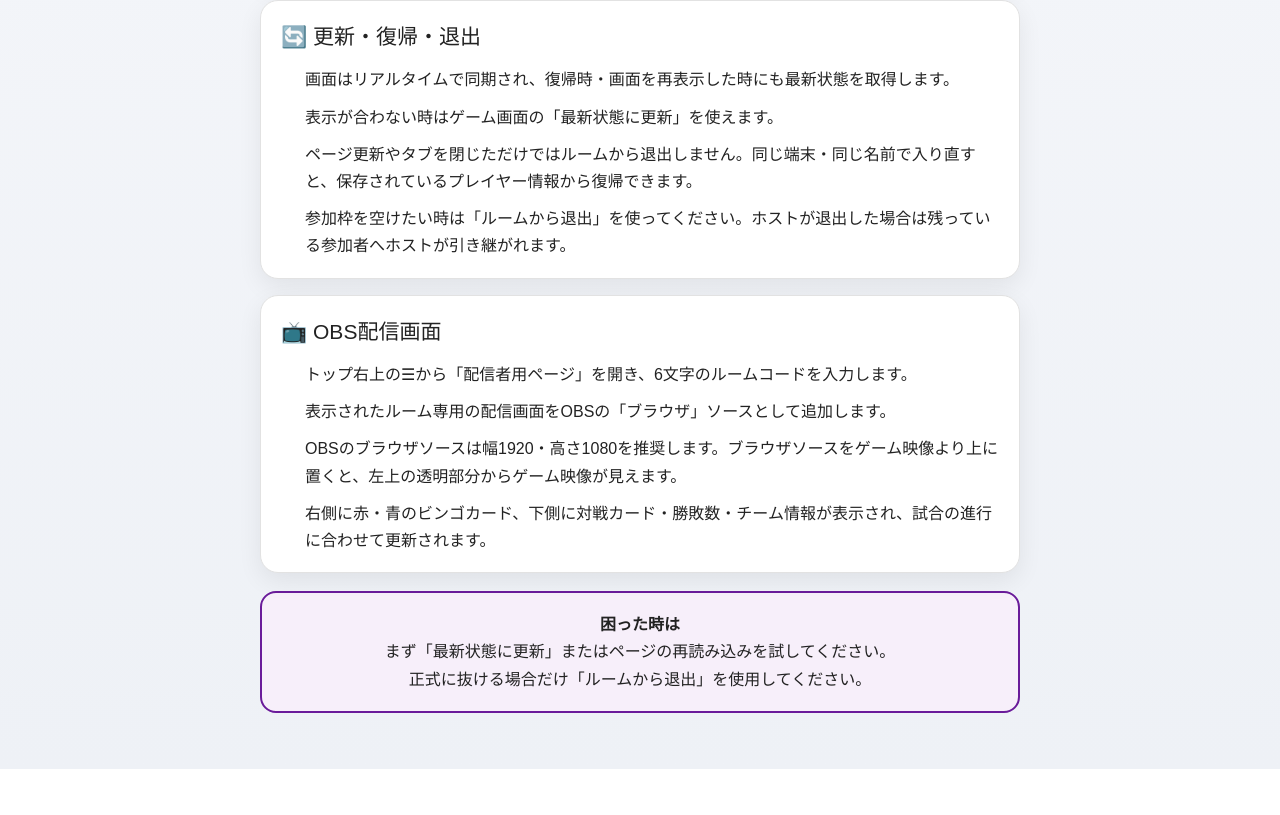
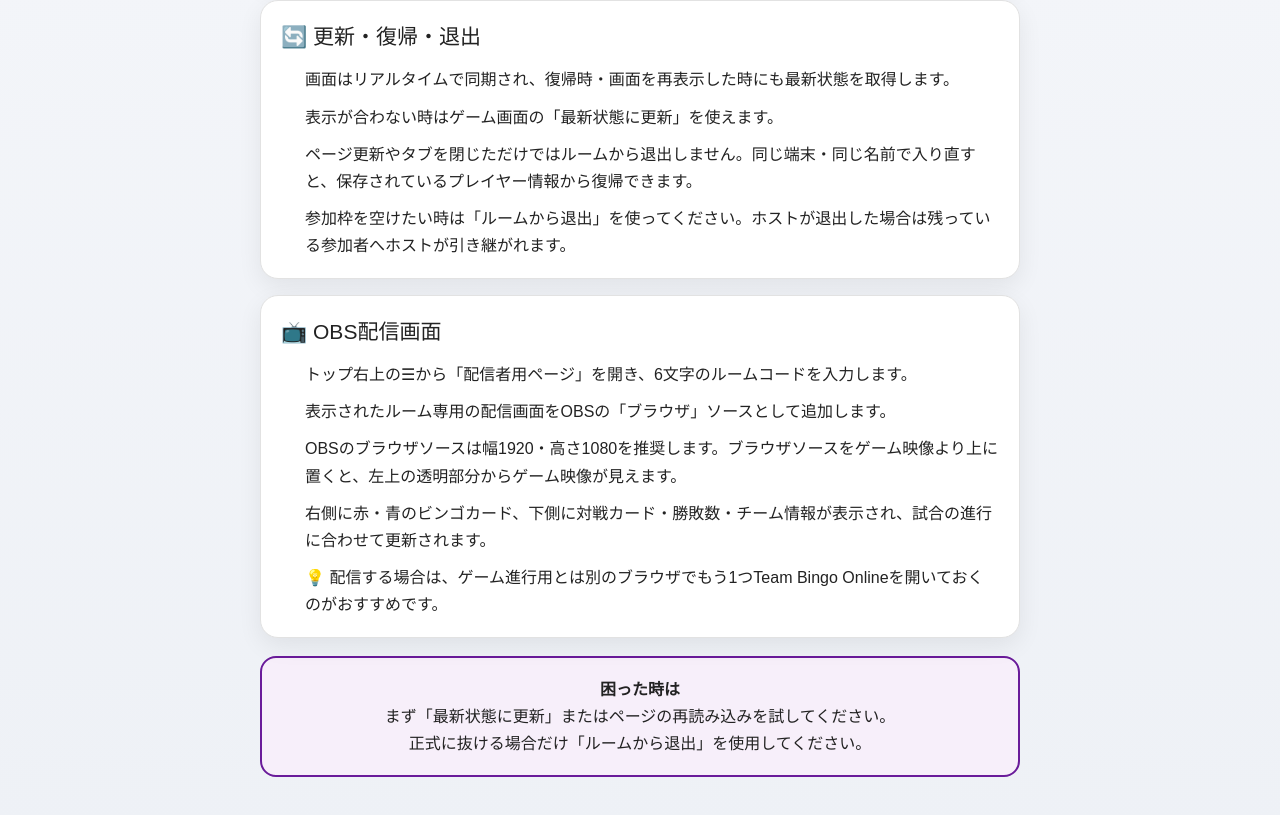
Before and after one commit to nanahoshiman/team-bingo-online, a Next.js app: page /help in a window 1280 px wide. Shown: the part 889-1704 px from the top of the page. Before the commit the page ends 1658 px from the top, so only its background shows below. Built offline with nearby package versions, Linux system fonts and the light colour scheme.

Commit message:
Add streaming browser tip to help

```diff
--- a/app/help/page.tsx
+++ b/app/help/page.tsx
@@ -34,9 +34,10 @@ const sections = [
     title: "📺 OBS配信画面",
     body: [
       "トップ右上の☰から「配信者用ページ」を開き、6文字のルームコードを入力します。",
-      "表示されたルーム専用の配信画面をOBSの「ブラウザ」ソースとして追加します。",
-      "OBSのブラウザソースは幅1920・高さ1080を推奨します。ブラウザソースをゲーム映像より上に置くと、左上の透明部分からゲーム映像が見えます。",
-      "右側に赤・青のビンゴカード、下側に対戦カード・勝敗数・チーム情報が表示され、試合の進行に合わせて更新されます。",
+  "表示されたルーム専用の配信画面をOBSの「ブラウザ」ソースとして追加します。",
+  "OBSのブラウザソースは幅1920・高さ1080を推奨します。ブラウザソースをゲーム映像より上に置くと、左上の透明部分からゲーム映像が見えます。",
+  "右側に赤・青のビンゴカード、下側に対戦カード・勝敗数・チーム情報が表示され、試合の進行に合わせて更新されます。",
+  "💡 配信する場合は、ゲーム進行用とは別のブラウザでもう1つTeam Bingo Onlineを開いておくのがおすすめです。",
     ],
   },
 ];
```
